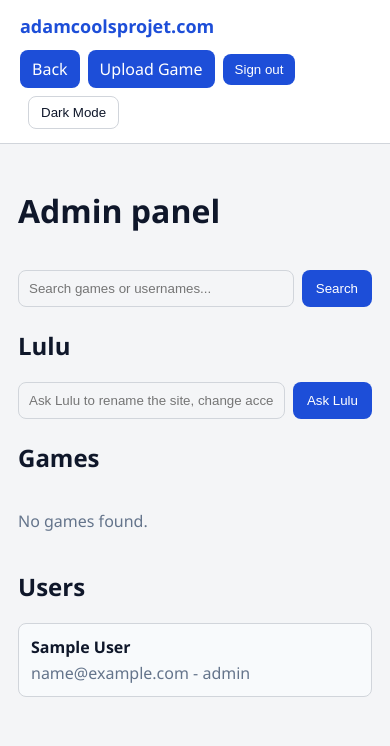
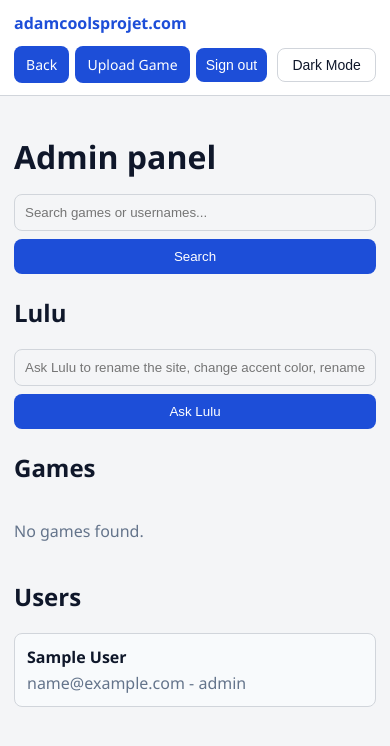
Before and after one commit to coolsadam00-oss/adamcoolsprojet, a Flask app: page /admin in a window 390 px wide. Shown: the top 746 px of the page. Run offline with Flask 2, Linux system fonts and the light colour scheme; the visitor is signed in with stand-in values (Sample User, id 1); data comes from the database, SQL or seed files in the repository; data that the repository does not hold is empty; some libraries are stand-ins or nearby versions.

Commit message:
Improve responsive layout

```diff
--- a/static/style.css
+++ b/static/style.css
@@ -23,12 +23,15 @@ html[data-theme="light"]{
   --success:#166534;
   --danger:#b91c1c;
 }
+*{box-sizing:border-box}
 body{font-family:Segoe UI,Arial,Helvetica,sans-serif;background:var(--bg);color:var(--text);margin:0;padding:0}
+a{color:inherit}
 
 /* Topbar */
-.topbar{display:flex;align-items:center;justify-content:space-between;padding:14px 20px;background:var(--surface);border-bottom:1px solid var(--border)}
+.topbar{display:flex;align-items:center;justify-content:space-between;gap:14px;padding:14px 20px;background:var(--surface);border-bottom:1px solid var(--border)}
 .brand{font-weight:700;font-size:18px;color:var(--accent)}
 .topbar .search{flex:1;margin:0 18px}
+.topbar .search form{display:flex;gap:8px}
 .topbar input{width:100%;padding:8px 10px;border-radius:8px;border:1px solid var(--border);background:var(--bg);color:inherit}
 .topbar button{margin-left:8px;padding:8px 12px;border-radius:8px;border:none;background:var(--accent);color:#fff}
 .topbar .actions .btn{background:var(--accent);padding:8px 12px;border-radius:8px;color:#fff;text-decoration:none}
@@ -46,7 +49,7 @@ body{font-family:Segoe UI,Arial,Helvetica,sans-serif;background:var(--bg);color:
 /* Main grid */
 main{padding:20px}
 .empty{color:var(--muted)}
-.grid{display:grid;grid-template-columns:repeat(auto-fill,minmax(260px,1fr));gap:18px}
+.grid{display:grid;grid-template-columns:repeat(auto-fill,minmax(min(260px,100%),1fr));gap:18px}
 .card{background:var(--card);padding:14px;border-radius:10px;border:1px solid var(--border);box-shadow:0 2px 6px rgba(0,0,0,0.18)}
 .thumb{width:100%;aspect-ratio:16/9;object-fit:cover;border-radius:8px;margin-bottom:12px;background:var(--surface)}
 .card-head{display:flex;justify-content:space-between;align-items:flex-start;gap:8px}
@@ -64,11 +67,13 @@ main{padding:20px}
 .upload-form{background:var(--card);padding:16px;border-radius:10px;border:1px solid var(--border)}
 .upload-form label{display:block;margin-bottom:10px}
 .upload-form input,.upload-form textarea{width:100%;padding:10px;border-radius:8px;border:1px solid var(--border);background:var(--bg);color:inherit}
+.upload-form textarea{min-height:110px;resize:vertical}
 button, .upload-form button{background:var(--accent);color:#fff;padding:10px 14px;border-radius:8px;border:none}
 button.danger{background:var(--danger)}
 
 .view-header{max-width:980px;margin:14px auto;padding:0 18px}
 .iframe-wrap{max-width:980px;margin:8px auto}
+.iframe-wrap iframe{width:100%;height:min(80vh,760px);border:1px solid var(--border);border-radius:8px;background:var(--surface)}
 .btn.small{padding:6px 10px;font-size:13px}
 
 .auth-main{min-height:100vh;display:grid;place-items:center;padding:28px;background:radial-gradient(circle at top left, var(--accent-soft), transparent 34%),var(--bg)}
@@ -100,7 +105,7 @@ button.danger{background:var(--danger)}
 
 .admin-main{max-width:1100px;margin:24px auto;padding:0 18px}
 .admin-header{display:flex;justify-content:space-between;gap:16px;align-items:center;flex-wrap:wrap}
-.admin-search,.lulu-form{display:flex;gap:8px;flex:1;min-width:280px}
+.admin-search,.lulu-form{display:flex;gap:8px;flex:1;min-width:min(280px,100%)}
 .admin-search input,.lulu-form input{flex:1;padding:10px;border-radius:8px;border:1px solid var(--border);background:var(--bg);color:inherit}
 .admin-section{margin-top:22px}
 .admin-list{display:grid;gap:10px}
@@ -109,6 +114,17 @@ button.danger{background:var(--danger)}
 
 footer{padding:18px 20px;color:var(--muted);border-top:1px solid var(--border)}
 
+@media (hover:none){
+  .card:hover{transform:none}
+}
+
+@media (max-width:980px){
+  .hero{padding:30px 18px}
+  .hero h1{font-size:26px}
+  .admin-header{align-items:stretch}
+  .admin-header h1{width:100%;margin-bottom:0}
+}
+
 @media (max-width:760px){
   .auth-main{padding:18px}
   .auth-shell{grid-template-columns:1fr;gap:10px}
@@ -116,4 +132,38 @@ footer{padding:18px 20px;color:var(--muted);border-top:1px solid var(--border)}
   .auth-intro h1{max-width:12ch}
   .topbar{align-items:flex-start;gap:12px;flex-wrap:wrap}
   .topbar .search{order:3;flex-basis:100%;margin:0}
+  .topbar .actions{width:100%;justify-content:flex-start}
+  .topbar .actions .btn,.topbar .actions button,.inline-form{flex:1 1 auto}
+  .topbar .actions button,.topbar .actions .btn{text-align:center}
+  .topbar .actions .theme-toggle{margin-left:0}
+  .card-head{display:block}
+  .tags{margin-top:8px}
+  .admin-row{align-items:stretch;flex-direction:column}
+  .admin-row form,.admin-row button{width:100%}
+  .admin-search,.lulu-form{flex-direction:column}
+  .admin-search button,.lulu-form button{width:100%}
+  .upload-main,.view-main,.admin-main{margin:18px auto;padding:0 14px}
+  .view-header{padding:0}
+  .iframe-wrap iframe{height:68vh}
 }
+
+@media (max-width:480px){
+  .topbar{padding:12px 14px}
+  .brand{font-size:16px;overflow-wrap:anywhere}
+  .topbar .search form{flex-direction:column}
+  .topbar .search button{width:100%;margin-left:0}
+  .actions{gap:6px}
+  .topbar .actions .btn,.topbar .actions button{padding:9px 10px;font-size:14px}
+  .hero{padding:24px 14px;text-align:left}
+  .hero h1{font-size:24px}
+  main{padding:14px}
+  .grid{gap:12px}
+  .card{padding:12px}
+  .auth-main{padding:12px;place-items:start center}
+  .auth-intro h1{font-size:32px;max-width:100%}
+  .auth-intro p{font-size:15px}
+  .auth-panel{padding:12px}
+  .auth-form{padding:14px}
+  .legal-main{margin:18px auto;padding:0 14px}
+  .iframe-wrap iframe{height:62vh}
+}
--- a/templates/view.html
+++ b/templates/view.html
@@ -6,7 +6,6 @@
   <title>{{ project.title }} — {{ site_name }}</title>
   <link rel="stylesheet" href="/static/style.css">
   {% if ui_accent %}<style>:root{--accent:{{ ui_accent }};}</style>{% endif %}
-  <style>iframe{width:100%;height:80vh;border:1px solid #444;border-radius:8px}</style>
 </head>
 <body>
   <nav class="topbar">
```
